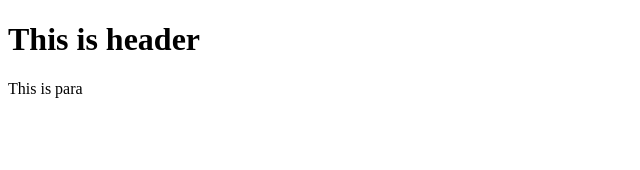
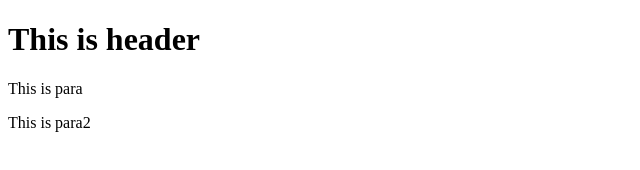
Before and after one commit to Chandan1999/gitset, a website: page index.html in a window 1280 px wide. Shown: the full height of the page, 0-640 px from the left. Drawn offline with Linux system fonts and the light colour scheme.

Commit message:
New commit

```diff
--- a/index.html
+++ b/index.html
@@ -6,5 +6,6 @@
     <body>
         <h1>This is header</h1>
         <p>This is para</p>
+        <p>This is para2 </p>
     </body>
 </html>
--- a/package.json
+++ b/package.json
@@ -7,7 +7,9 @@
     "test": "test"
   },
   "scripts": {
-    "test": "echo \"Error: no test specified\" && exit 1"
+    "start":"npm run lite",
+    "test": "echo \"Error: no test specified\" && exit 1",
+    "lite":"lite-server"
   },
   "repository": {
     "type": "git",
```
Also changed, not shown: 1 other file.
